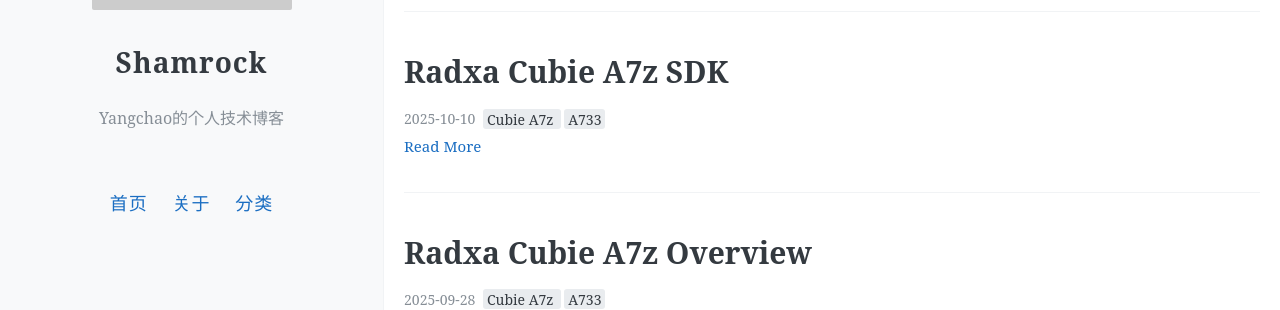
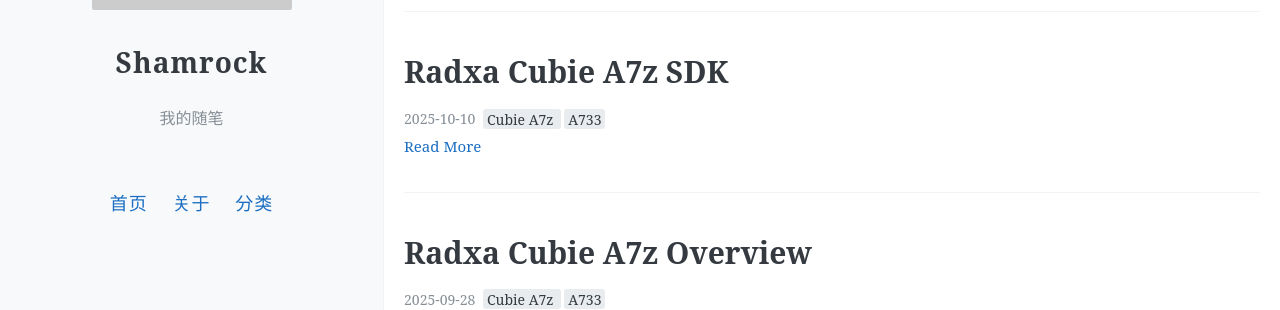
Before and after one commit to yangchao315/yangchao315.github.io, a Jekyll site: the page built from index.html, in a window 1280 px wide. Shown: the part 223-533 px from the top of the page. Built offline with Jekyll 4.4.1, drawn with Linux system fonts in a browser that asks for light colours; the list of posts is cut into pages by our own code; comment, search, counter and statistics services are not loaded.

Commit message:
update description

```diff
--- a/_config.yml
+++ b/_config.yml
@@ -1,5 +1,5 @@
 name: "Shamrock"
-description: "Yangchao的个人技术博客"
+description: "我的随笔"
 
 avatar: https://yangchao315.github.io/images/Linux.jpg
 #favicon: https://yangchao315.github.io/images/favicon.ico
```
